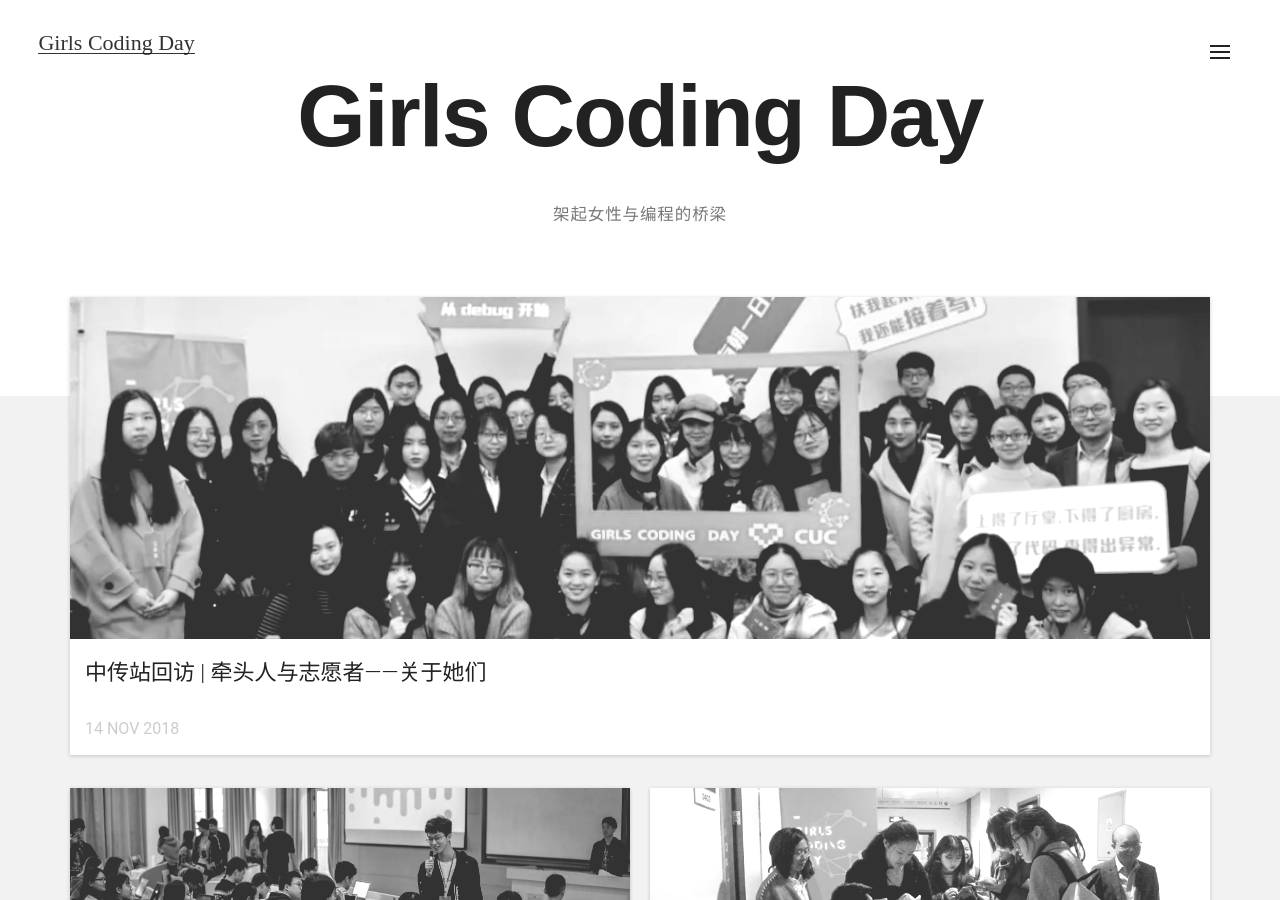
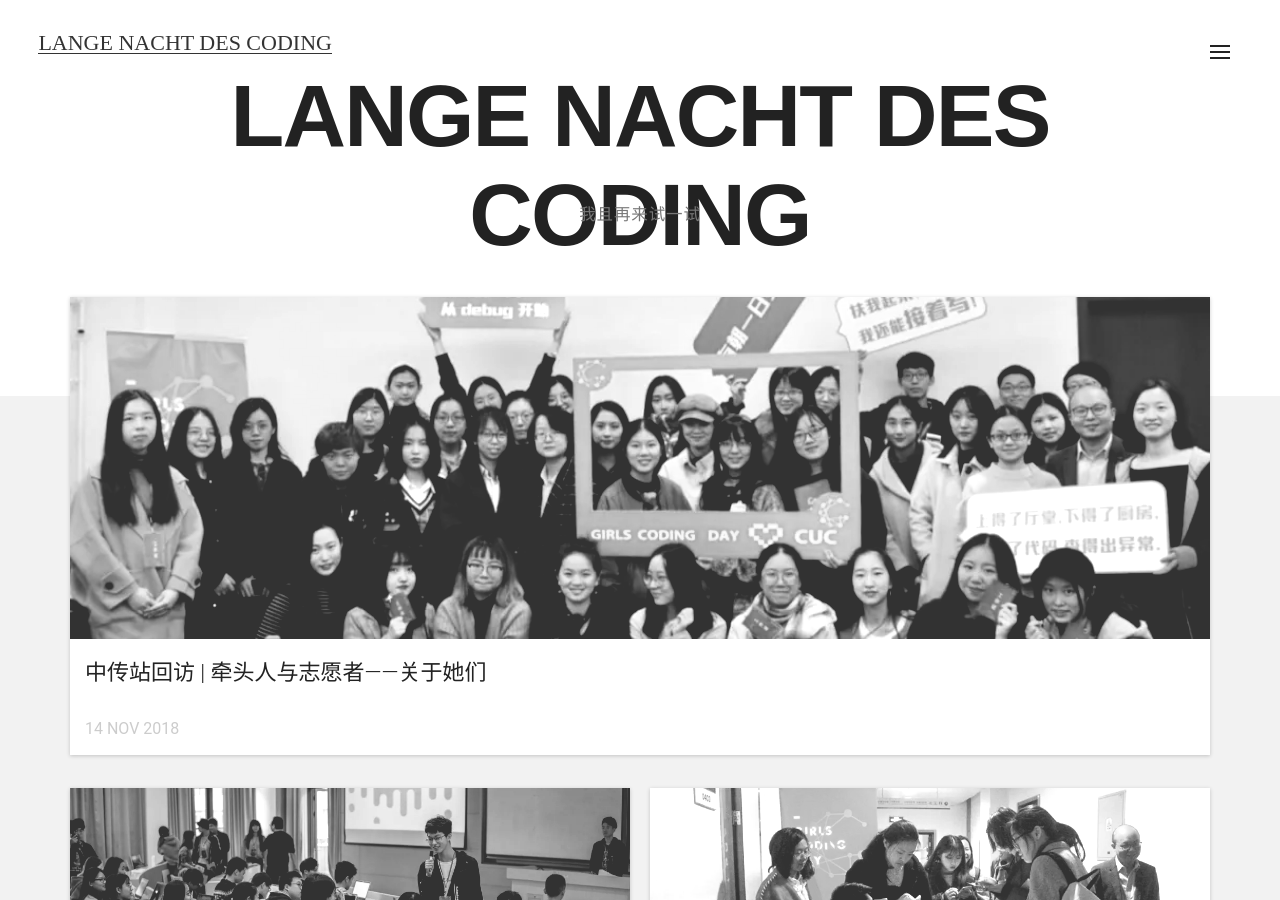
Before and after one commit to Elaine1996-creator/HEY-World, a Jekyll site: the page built from index.html, in a window 1280 px wide and 900 px high. Built offline with Jekyll 4.4.1, drawn with Linux system fonts in a browser that asks for light colours; nearby versions of some CDN libraries.

Commit message:
更改一下参数

```diff
--- a/_config.yml
+++ b/_config.yml
@@ -1,11 +1,11 @@
 # "/" + 仓库的名字. 资源文件的路径组成部分
-baseurl: '/Girls-Coding-Day-Jekyll-blog-3'
+baseurl: '/OH MY GOD'
 
 # 网页的标题
-title: "Girls Coding Day"
+title: "Girls Hand in Hand"
 # 网站的主标题
-name: "Girls Coding Day"
-description: "架起女性与编程的桥梁"
+name: "LANGE NACHT DES CODING"
+description: "我且再来试一试"
 
 # 其它配置, 可忽略, 无需修改
 url: site url
```
